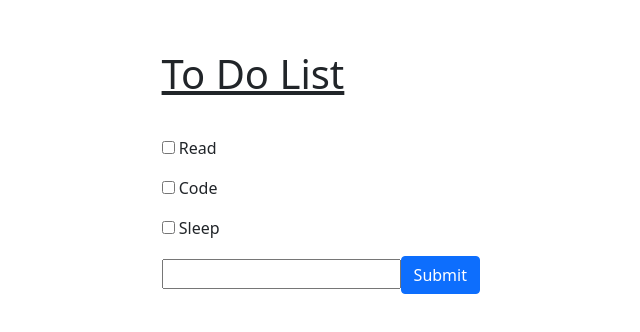
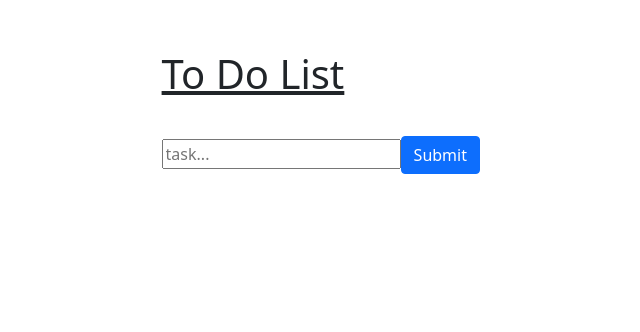
Before and after one commit to RhemaBassey/to-do-list-v2, a React (Create React App) app: page / in a window 1280 px wide. Shown: the top 332 px of the page, without its empty margins (32-672 px from the left). Built offline with nearby package versions, Linux system fonts and the light colour scheme.

Commit message:
adding checkboxes, and input functionality

```diff
--- a/src/components/main-page.component.js
+++ b/src/components/main-page.component.js
@@ -1,12 +1,78 @@
 import React, { Component } from "react";
-import { Link } from "react-router-dom";
-import axios from "axios";
+// import { Link } from "react-router-dom";
+// import axios from "axios";
+const postedTasks = [];
 
 export default class MainPage extends Component {
   constructor(props) {
     super(props);
 
-    this.state = { tasks: [] };
+    this.onClickCheckbox = this.onClickCheckbox.bind(this);
+    this.onChange = this.onChange.bind(this);
+    this.onSubmit = this.onSubmit.bind(this);
+
+    this.state = {
+      task: "",
+      decoration: "",
+      checkedIndex: "",
+
+    };
+  }
+
+  onClickCheckbox(e) {
+    if(this.state.checkedIndex !== e.target.value){
+    this.setState({
+      checkedIndex: e.target.value
+    })}
+
+    else{
+      this.setState({
+        checkedIndex:""
+      })
+    }
+    // console.log(this.state.checkedIndex)
+
+    // postedTasks[value] = "crossed"
+    // this.setState({
+    //   decoration:""
+    // })
+  }
+
+  onChange(e) {
+    this.setState({
+      task: e.target.value,
+    });
+  }
+
+  onSubmit(e) {
+    e.preventDefault();
+    postedTasks.push(this.state.task);
+    console.log(postedTasks);
+    this.setState({
+      task: "",
+    });
+  }
+  // e.target.value === "2" ? this.setState({
+  //   decoration:"line-through"
+  // }): this.setState({decoration:""})
+
+  taskList() {
+    return postedTasks.map((currentTask, index) => {
+      return (
+        <p key={index}>
+          <input type="checkbox" value={index} onClick={this.onClickCheckbox} />{" "}
+          <span
+            style={
+              (this.state.checkedIndex === index.toString())
+                ? { textDecoration: "line-through" }
+                : { textDecoration: "" }
+            }
+          >
+            {currentTask}
+          </span>
+        </p>
+      );
+    });
   }
 
   render() {
@@ -15,18 +81,16 @@ export default class MainPage extends Component {
         <header className="App-header">
           <h1> To Do List </h1>
         </header>
-        <p>
-          <input type="checkbox" /> Read{" "}
-        </p>
-        <p>
-          <input type="checkbox" /> Code{" "}
-        </p>
-        <p>
-          <input type="checkbox" /> Sleep{" "}
-        </p>
 
-        <form>
-          <input type="text-box" />
+        {this.taskList()}
+
+        <form onSubmit={this.onSubmit}>
+          <input
+            type="text-box"
+            placeholder="task..."
+            onChange={this.onChange}
+            value={this.state.task}
+          />
           <input type="submit" className="btn btn-primary" />
         </form>
       </div>
```
